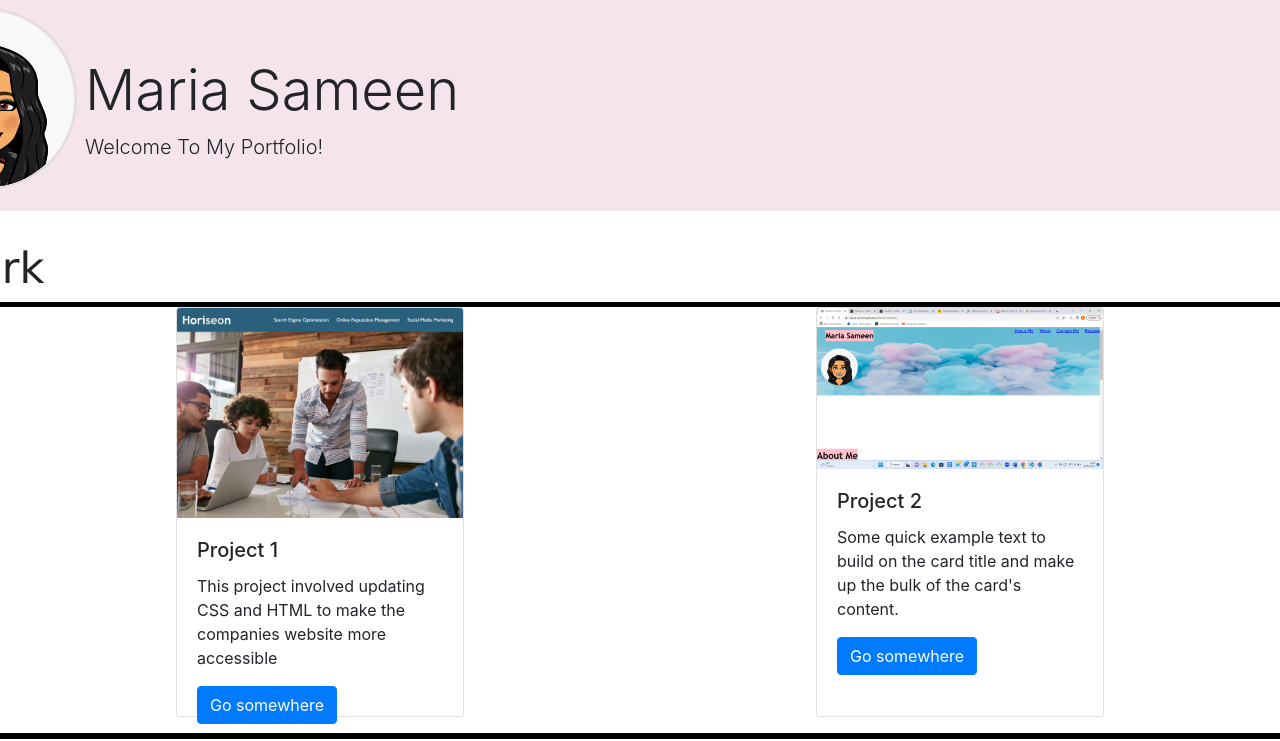
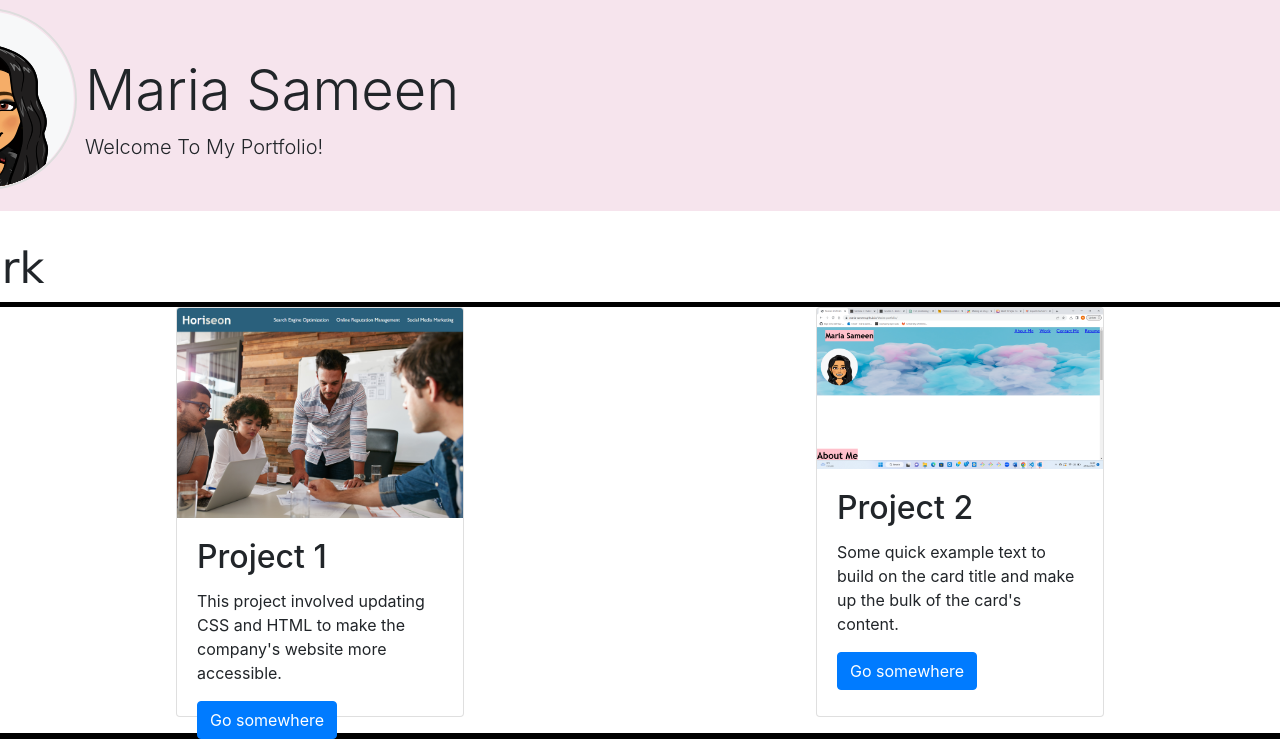
Before and after one commit to maria-sameen/Maria-Bootstrap-Portfolio, a plain HTML site: page index.html in a window 1280 px wide. Shown: the part 68-809 px from the top of the page. Drawn offline with nearby package versions, Linux system fonts and the light colour scheme.

Commit message:
updated html file

```diff
--- a/index.html
+++ b/index.html
@@ -41,29 +41,31 @@
      <h2 class="work-header">Work</h2>
 
 
-    <div class="card-container">
+     <section class="card-container">
         <div class="row">
-        <div class="card" style="width: 18rem;">
+          <article class="card" style="width: 18rem;">
             <img src="./Assets/Images/project1.png" class="card-img-top" alt="project one">
             <div class="card-body">
-          <h5 class="card-title">Project 1</h5>
-          <p class="card-text">This project involved updating CSS and HTML to make the companies website more accessible</p>
-          <a href="#" class="btn btn-primary">Go somewhere</a>
+              <h2 class="card-title">Project 1</h2>
+              <p class="card-text">This project involved updating CSS and HTML to make the company's website more accessible.</p>
+              <a href="https://maria-sameen.github.io/mychallenge1/" class="btn btn-primary">Go somewhere</a>
             </div>
             </div>
-      </div>
+          </article>
 
-
-    <div class="card" style="width: 18rem;">
+          <article class="card" style="width: 18rem;">
             <img src="./Assets/Images/project2.png" class="card-img-top" alt="...">
             <div class="card-body">
-        <h5 class="card-title">Project 2</h5>
+              <h2 class="card-title">Project 2</h2>
               <p class="card-text">Some quick example text to build on the card title and make up the bulk of the card's content.</p>
-        <a href="#" class="btn btn-primary">Go somewhere</a>
+              <a href="https://maria-sameen.github.io/Marias-portfolio/" class="btn btn-primary">Go somewhere</a>
             </div>
+          </article>
         </div>
       </section>
       <hr>
+
+
     <section id="about-me">
      <div class="grid-container">
       <div class="container-2">
```
Lines whose indentation alone changed are shown as unchanged.
